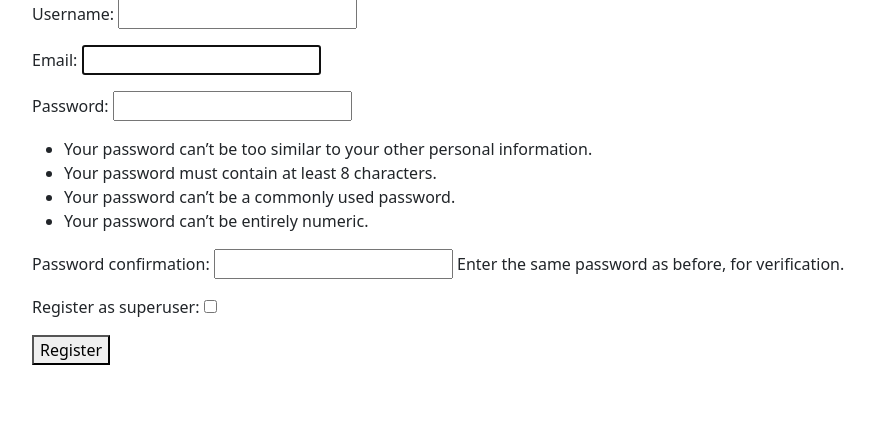
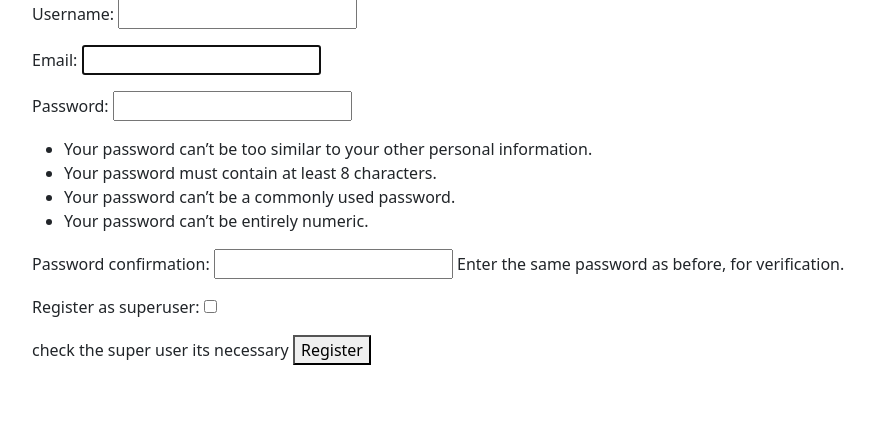
Before and after one commit to Rinan-Geo-M-Sundiang/Quiz, a Django app: page /register/ in a window 1280 px wide. Shown: the part 127-562 px from the top of the page, without its empty margins (50-924 px from the left). Run offline with Django 4.2, Linux system fonts and the light colour scheme.

Commit message:
Final commitss

```diff
--- a/templates/account/register.html
+++ b/templates/account/register.html
@@ -5,6 +5,7 @@
   <form method="post">
     {% csrf_token %}
     {{ form.as_p }}
+      check the super user its necessary
     <button type="submit">Register</button>
   </form>
 {% endblock %}
```
